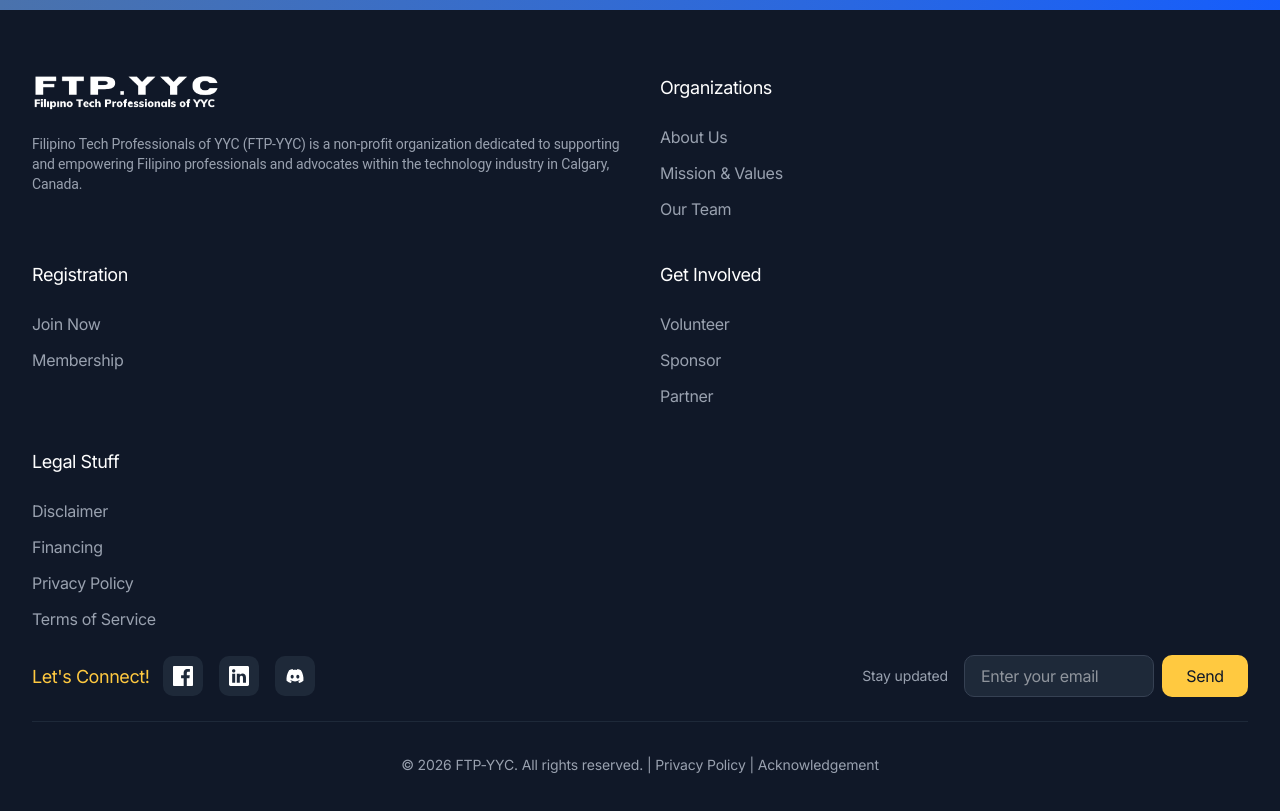
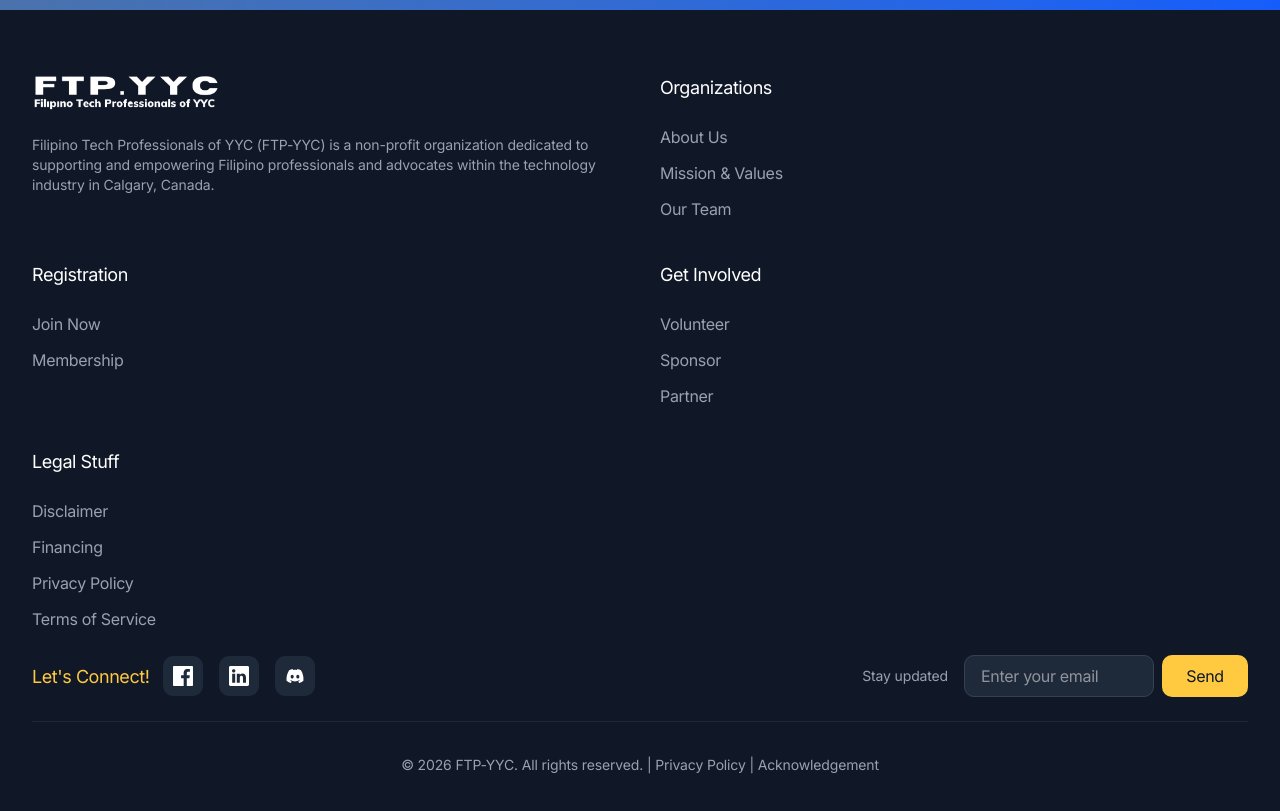
Before and after one commit to odedahay/FTP-YYC-landing, a website: page src/contact.html in a window 1280 px wide. Shown: the part 1720-2531 px from the top of the page. Drawn offline with Linux system fonts and the light colour scheme; a web font is replaced by a local one.

Commit message:
remove roboto fonts

```diff
--- a/src/contact.html
+++ b/src/contact.html
@@ -50,8 +50,7 @@
                     </div>
 
                     <div class="nav-dropdown" data-dropdown>
-                        <button class="navlink nav-dropdown-trigger cursor-pointer" type="button"
-                            aria-expanded="false">
+                        <button class="navlink nav-dropdown-trigger cursor-pointer" type="button" aria-expanded="false">
                             <span>Collaborate</span>
                             <span class="nav-chevron" aria-hidden="true"></span>
                         </button>
@@ -220,13 +219,7 @@
                 <h2 class="text-white text-2xl sm:text-3xl font-bold mb-3">Let's Connect</h2>
                 <p class="text-white/80 mb-6">Become part of our Bayanihan family.</p>
                 <div class="flex gap-4">
-                    <!-- <a class="w-10 h-10 bg-white/10 hover:bg-white/20 rounded-full flex items-center justify-center transition-colors duration-200"
-            href="#" aria-label="Instagram">
-            <svg class="w-5 h-5 text-white" fill="currentColor" viewBox="0 0 24 24">
-              <path
-                d="M12.017 0C5.396 0 .029 5.367.029 11.987c0 6.62 5.367 11.987 11.988 11.987s11.987-5.367 11.987-11.987C24.004 5.367 18.637.001 12.017.001zM8.449 16.988c-1.297 0-2.448-.49-3.323-1.297C4.198 14.895 3.708 13.744 3.708 12.447s.49-2.448 1.418-3.323c.875-.807 2.026-1.297 3.323-1.297s2.448.49 3.323 1.297c.928.875 1.418 2.026 1.418 3.323s-.49 2.448-1.418 3.244c-.875.807-2.026 1.297-3.323 1.297zm7.83-9.781c-.315 0-.595-.122-.807-.315-.21-.21-.315-.49-.315-.807s.105-.595.315-.807c.21-.21.49-.315.807-.315s.595.105.807.315c.21.21.315.49.315.807s-.105.595-.315.807c-.21.193-.49.315-.807.315z" />
-            </svg>
-          </a> -->
+
                     <a class="w-10 h-10 bg-white/10 hover:bg-white/20 rounded-full flex items-center justify-center transition-colors duration-200"
                         href="#" aria-label="Facebook">
                         <svg class="w-5 h-5 text-white" fill="currentColor" viewBox="0 0 24 24">
@@ -259,10 +252,13 @@
         <div class="wrapper flex flex-col gap-6">
             <div class="grid gap-10 md:grid-cols-2 xl:grid-cols-[272px_repeat(4,190px)] xl:gap-7">
                 <div class="flex flex-col gap-6 xl:h-[235px]">
-          <img src="./images/footer-figma-logo.png" alt="FTP-YYC Logo" class="h-[37px] w-[189px] object-contain">
-          <p class="font-['Roboto'] text-[14px] font-normal leading-[1.4] tracking-[-0.154px] text-[#99a1af]">
-            Filipino Tech Professionals of YYC (FTP-YYC) is a non-profit organization dedicated to supporting and
-            empowering Filipino professionals and advocates within the technology industry in Calgary, Canada.
+                    <img src="./images/footer-figma-logo.png" alt="FTP-YYC Logo"
+                        class="h-[37px] w-[189px] object-contain">
+                    <p class="font-['Inter'] text-[14px] font-normal leading-[1.4] tracking-[-0.154px] text-[#99a1af]">
+                        Filipino Tech Professionals of YYC (FTP-YYC) is a non-profit organization dedicated to
+                        supporting and
+                        empowering Filipino professionals and advocates within the technology industry in Calgary,
+                        Canada.
                     </p>
                 </div>
 
@@ -313,7 +309,8 @@
 
             <div class="flex flex-col gap-6 lg:flex-row lg:items-center lg:justify-between">
                 <div class="flex flex-wrap items-center gap-[14px]">
-          <p class="font-['Inter'] text-[18px] font-medium leading-[27px] tracking-[-0.4395px] text-[#ffc940]">
+                    <p
+                        class="font-['Inter'] text-[18px] font-medium leading-[27px] tracking-[-0.4395px] text-[#ffc940]">
                         Let's Connect!
                     </p>
                     <div class="flex h-10 items-center justify-center gap-4">
```
Also changed, not shown: src/event-inner.html (+1 -1 lines), src/events.html (+1 -1 lines), src/index.html (+2 -2 lines), src/insight-inner.html (+1 -1 lines). Lines whose indentation alone changed are shown as unchanged.
